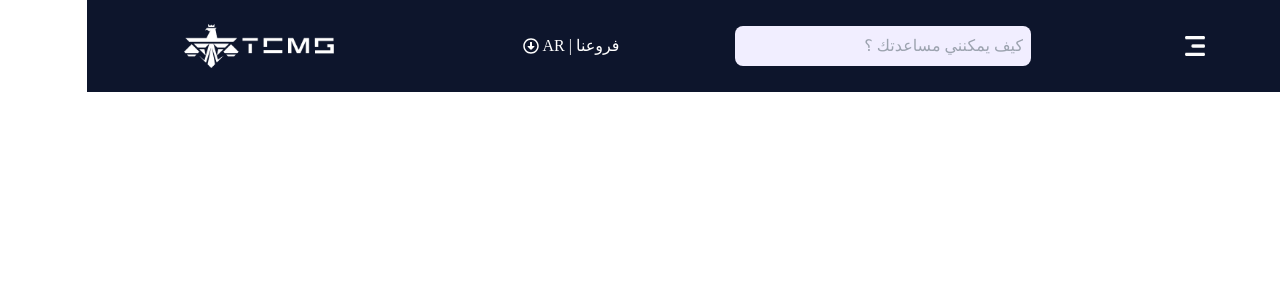
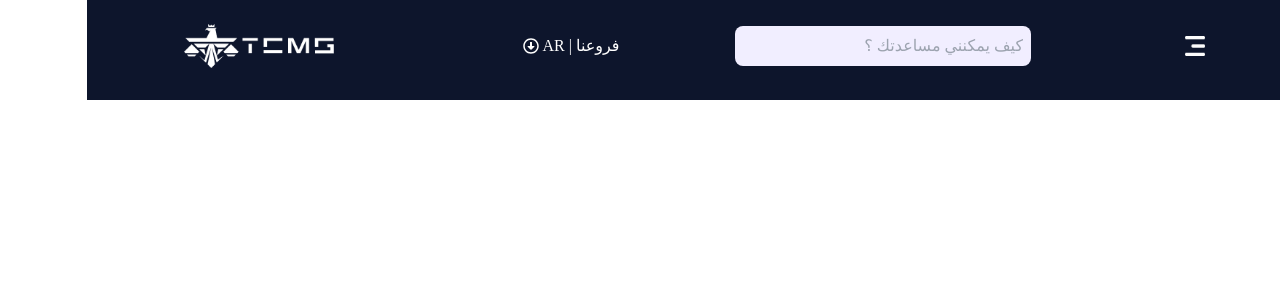
Before and after one commit to Ahmednaga2001/TCMG-Law-Firm-Website, a Next.js app: page / in a window 1280 px wide. Shown: the top 300 px of the page. Built offline with nearby package versions, Linux system fonts and the light colour scheme.

Commit message:
edit navbar

```diff
--- a/src/components/NavBar.tsx
+++ b/src/components/NavBar.tsx
@@ -30,7 +30,7 @@ const NavBar = ({ }: IProps) => {
 
     return (
         <>
-            <nav className="bg-primary text-white p-2 font-JanatWT">
+            <nav className="bg-primary text-white p-2 font-JanatWT min-h-[120px] md:min-h-[100px]">
                 <div className="container mx-auto p-4">
                     <div className="grid grid-cols-3 lg:grid-cols-4 gap-4 items-center">
                         <div className="flex justify-center">
```
